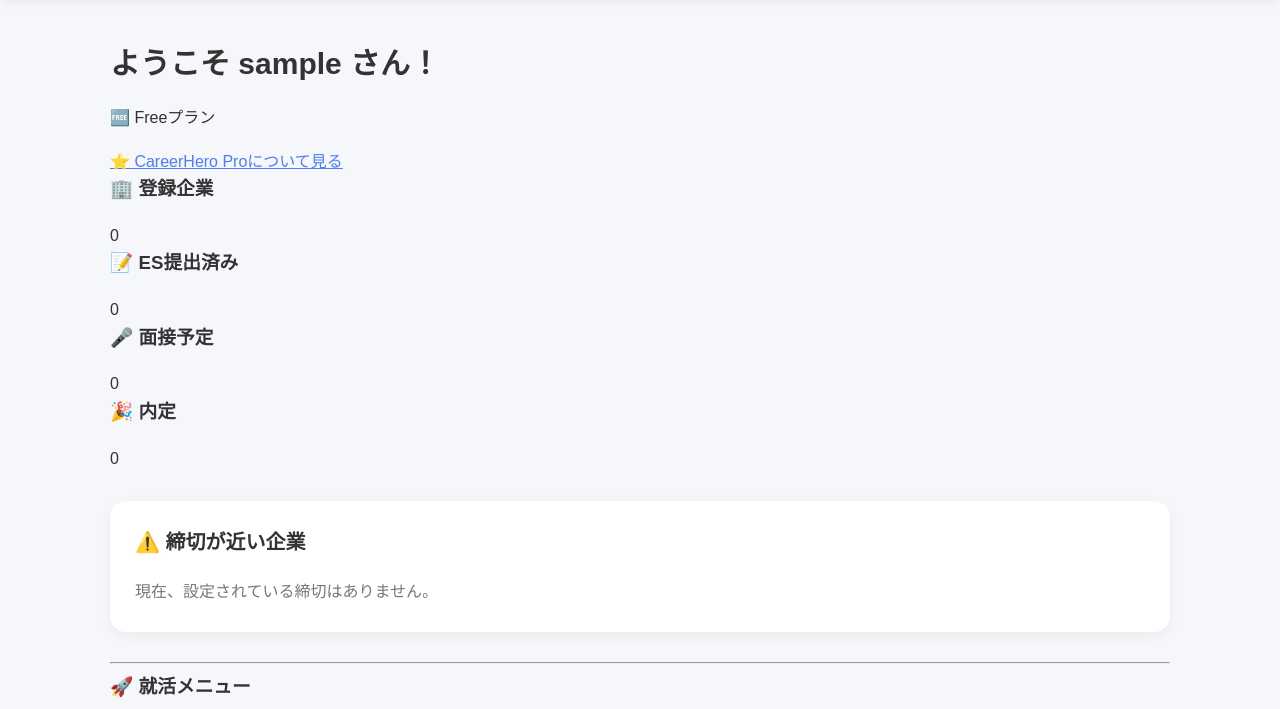
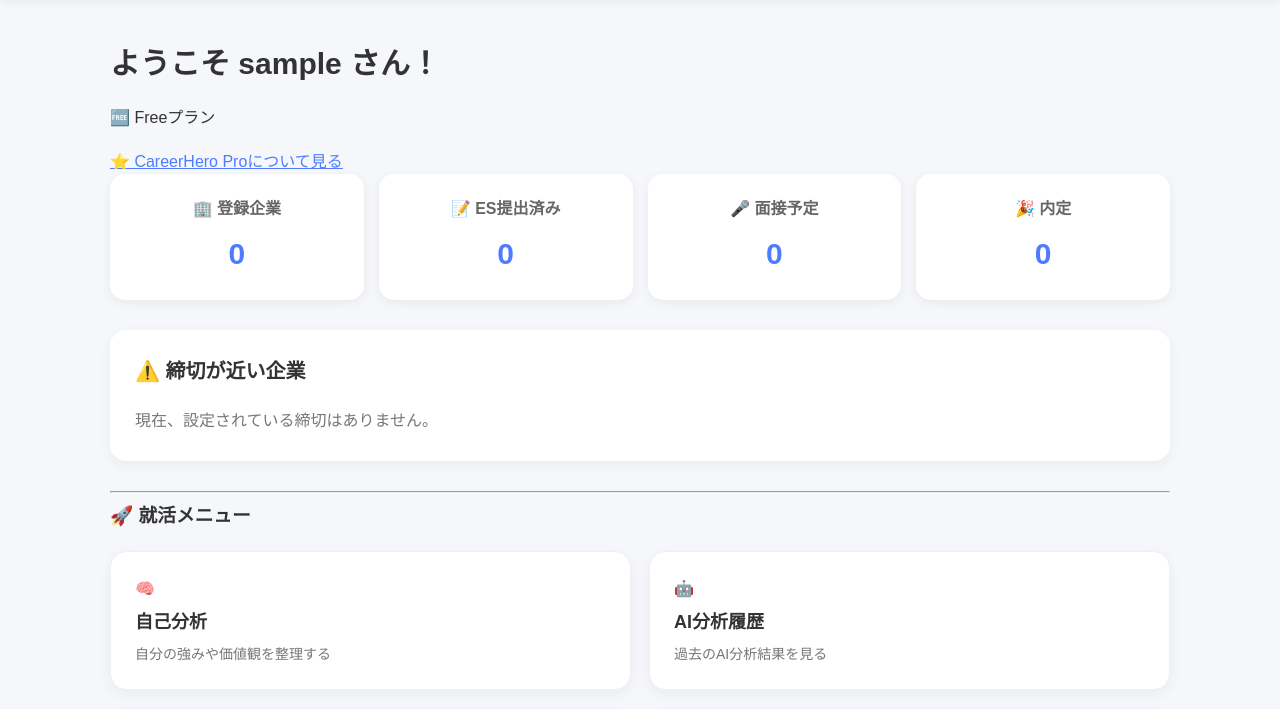
Before and after one commit to hasegawa-div/careerhero, a Flask app: page /dashboard in a window 1280 px wide. Shown: the part 81-790 px from the top of the page. Run offline with Flask 3, Linux system fonts and the light colour scheme; the visitor is signed in with stand-in values (Sample User, id 1); data comes from the database, SQL or seed files in the repository; data that the repository does not hold is empty.

Commit message:
Improve css

```diff
--- a/static/css/style.css
+++ b/static/css/style.css
@@ -154,7 +154,36 @@ textarea {
 .dashboard-header h2 {
     margin-top: 0;
 }
+/* =========================
+   ダッシュボード統計カード
+========================= */
 
+.stats {
+    display: grid;
+    grid-template-columns: repeat(4, 1fr);
+    gap: 15px;
+    margin-bottom: 30px;
+}
+
+.stat-card {
+    background: white;
+    padding: 22px;
+    border-radius: 15px;
+    text-align: center;
+    box-shadow: 0 3px 12px rgba(0, 0, 0, 0.06);
+}
+
+.stat-card h3 {
+    margin: 0 0 8px;
+    font-size: 16px;
+    color: #666;
+}
+
+.stat-card .number {
+    font-size: 30px;
+    font-weight: bold;
+    color: #4f7cff;
+}
 
 /* =========================
    締切セクション
```
